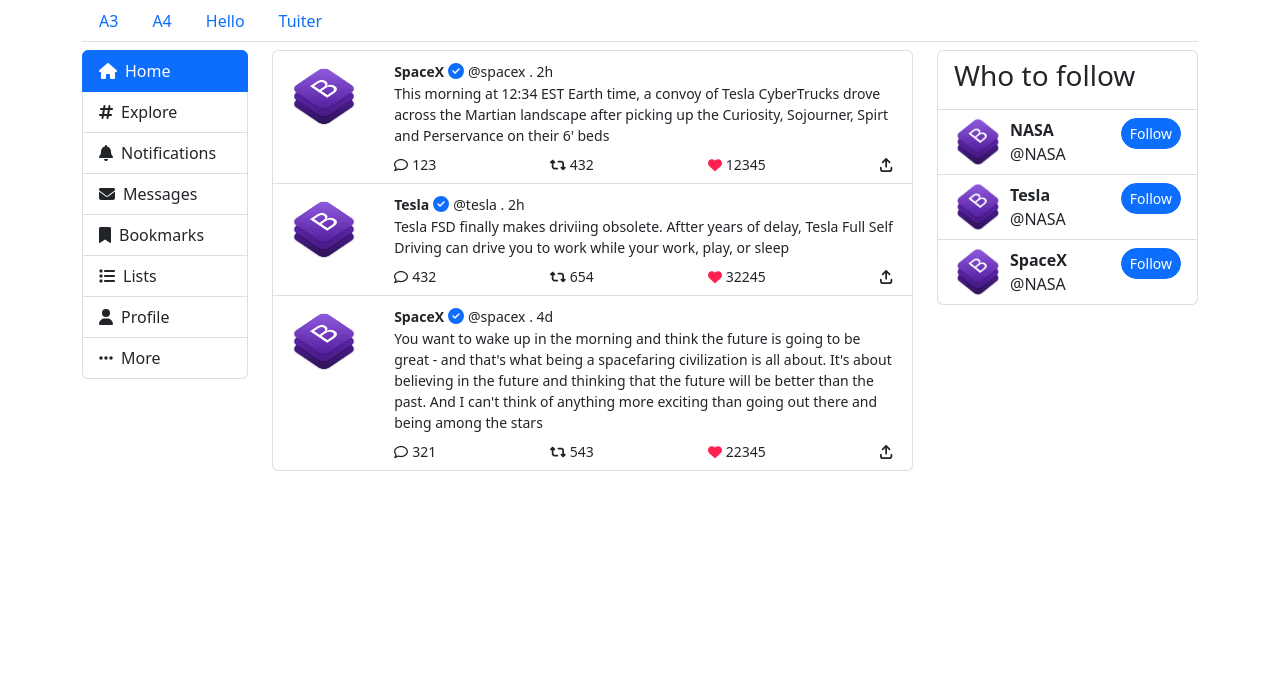
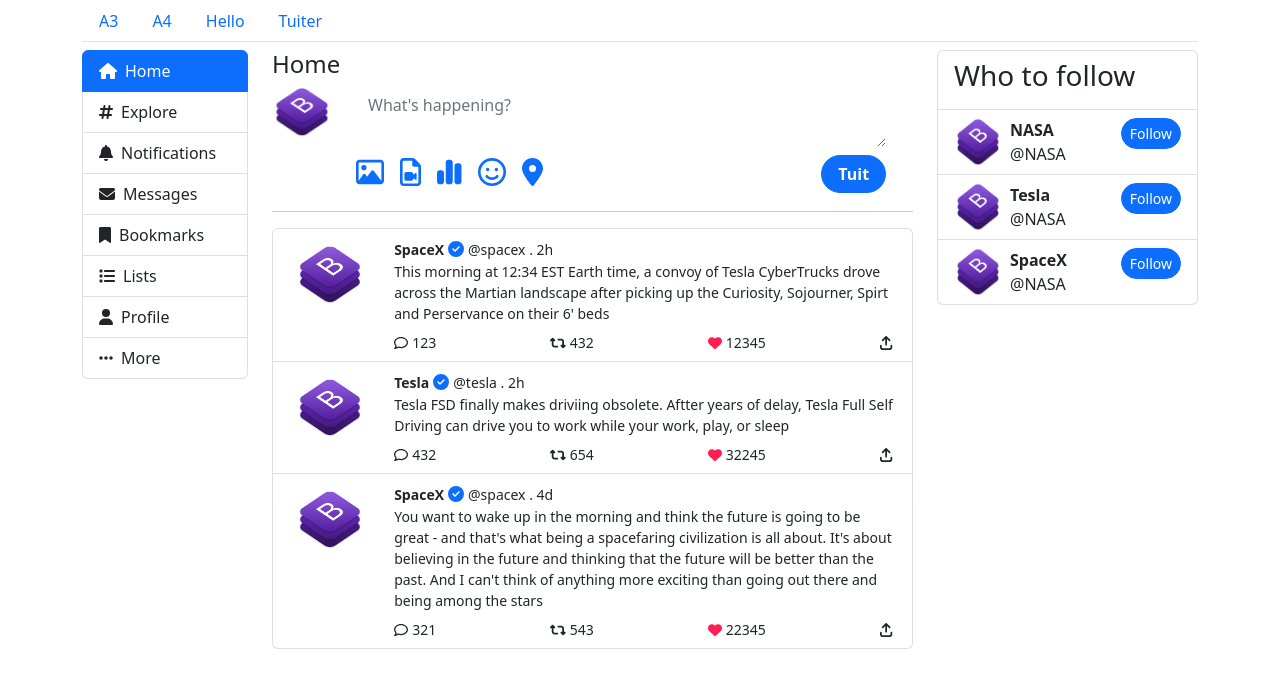
Before and after one commit to PhwayThantChae/tuiter-react-web-app, a React (Create React App) app: page /tuiter/home in a window 1280 px wide. Shown: the top 688 px of the page. Built offline with nearby package versions, Linux system fonts and the light colour scheme.

Commit message:
done - a4 - 3.3.2

```diff
--- a/src/tuiter/home-screen.js
+++ b/src/tuiter/home-screen.js
@@ -1,10 +1,13 @@
 import TuitList from "./tuits";
+import WhatsHappening from "./whats-happening";
 
 function HomeScreen() {
   return (
     <div>
-      <TuitList/>
+      <h4>Home</h4>
+      <WhatsHappening />
+      <TuitList />
     </div>
-  )
+  );
 }
 export default HomeScreen;
--- a/src/tuiter/index.js
+++ b/src/tuiter/index.js
@@ -1,9 +1,9 @@
 import { Routes, Route } from "react-router";
 import Nav from "../nav";
 import NavigationSidebar from "./navigation-sidebar";
-import HomeScreen from "./home-screen";
 import ExploreScreen from "./explore-screen/index";
 import BookmarksScreen from "./bookmarks-screen";
+import HomeScreen from "./home-screen";
 import ProfileScreen from "./profile-screen";
 import WhoToFollowList from "./who-to-follow-list";
 import whoReducer from "./reducers/who-reducer";
--- a/src/tuiter/tuits/tuit-item.js
+++ b/src/tuiter/tuits/tuit-item.js
@@ -15,7 +15,7 @@ const TuitItem = ({
   return (
     <li className="list-group-item">
       <div className="row">
-        <div className="col-2">
+        <div className="col-2 text-center">
           <img
             width={70}
             className="text-center mt-2 rounded-3 img-fluid"
--- /dev/null
+++ b/src/tuiter/whats-happening.js
@@ -0,0 +1,39 @@
+import React, {useState} from "react";
+import { faImage, faFileVideo, faSmile } from "@fortawesome/free-regular-svg-icons";
+import { faChartSimple, faLocationDot } from "@fortawesome/free-solid-svg-icons";
+import { FontAwesomeIcon } from "@fortawesome/react-fontawesome";
+
+const WhatsHappening = () => {
+ let [whatsHappening, setWhatsHappening] = useState('');
+ const tuitClickHandler = () => {
+   console.log(whatsHappening);
+ }
+ return (
+   <div className="row">
+     <div className="col-auto">
+       <img src="/images/bootstrap.png" width={60}/>
+     </div>
+     <div className="col-10">
+       <textarea value={whatsHappening} placeholder="What's happening?"
+               className="form-control border-0"
+               onChange={(event) => setWhatsHappening(event.target.value)}>
+       </textarea>
+       <div>
+         <button className="rounded-pill btn btn-primary float-end mt-2 ps-3 pe-3 fw-bold"
+                 onClick={tuitClickHandler}>
+           Tuit
+         </button>
+         <div className="text-primary fs-2">
+            <FontAwesomeIcon icon={faImage} className="me-3 small" />
+            <FontAwesomeIcon icon={faFileVideo} className="me-3 small" />
+            <FontAwesomeIcon icon={faChartSimple} className="me-3 small" />
+            <FontAwesomeIcon icon={faSmile} className="me-3 small" />
+            <FontAwesomeIcon icon={faLocationDot} className="me-3 small" />
+         </div>
+       </div>
+     </div>
+     <div className="col-12"><hr/></div>
+   </div>
+ );
+}
+export default WhatsHappening;
```
